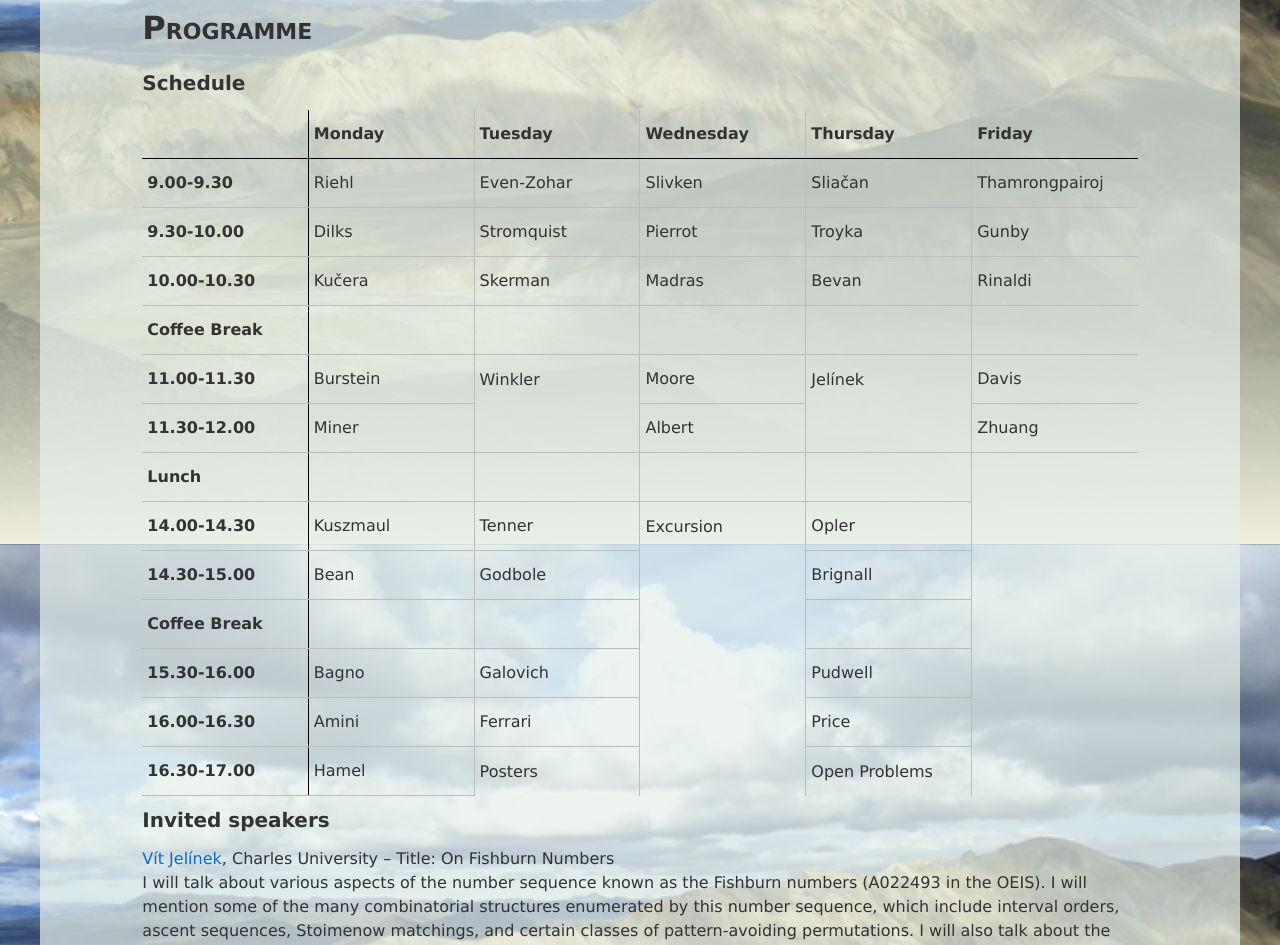
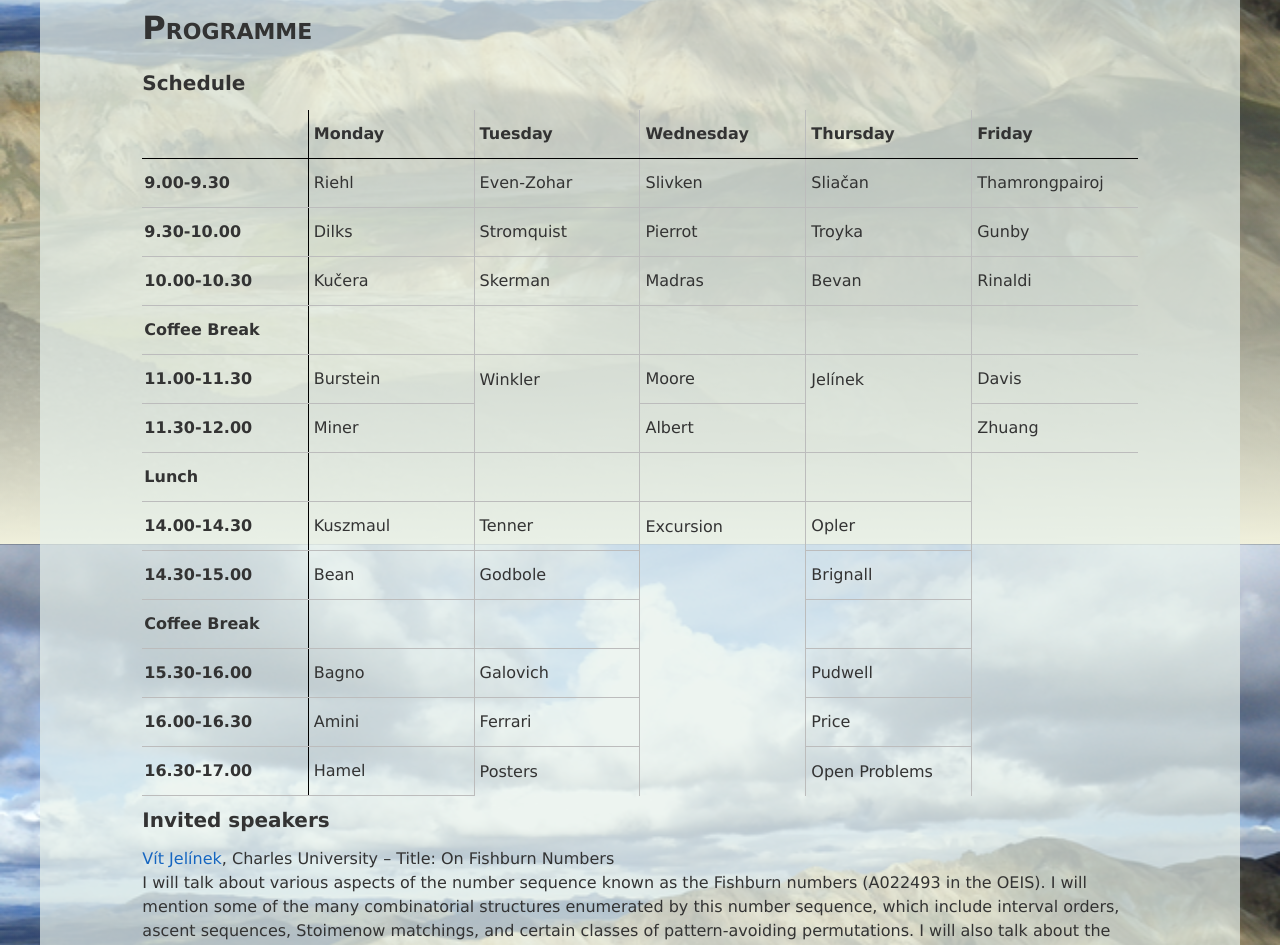
Before and after one commit to pp2017/pp2017.github.io, a Jekyll site: the page built from programme.md, in a window 1280 px wide. Shown: the part 356-1301 px from the top of the page. Built offline with Jekyll 4.4.1, drawn with Linux system fonts in a browser that asks for light colours; nearby versions of some CDN libraries; formulas are drawn with MathJax 3.

Commit message:
Add padding to time cell

```diff
--- a/_sass/custom/_schedule.scss
+++ b/_sass/custom/_schedule.scss
@@ -16,7 +16,8 @@
     border: 1px solid shade($base-border-color, 15%);
     border-left: none;
     border-right: 1px solid shade($base-border-color, 100%);
-    padding-left: 5px;
+    padding-left: 2px;
+    padding-right: 5px;
   }
 
   th:first-child{
```
